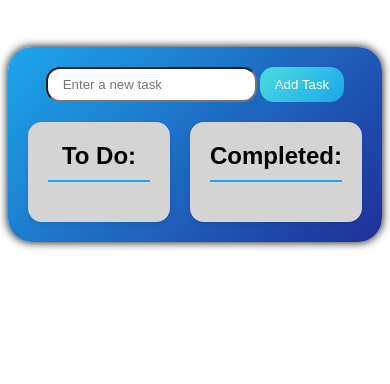
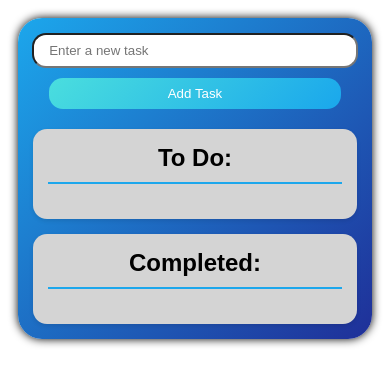
Before and after one commit to bokangkhumalo/ToDoListProject, a website: page public/index.html in a window 390 px wide. Shown: the part 60-444 px from the top of the page. Drawn offline with Linux system fonts and the light colour scheme; no server answers.

Commit message:
Update responsiveness

```diff
--- a/public/style.css
+++ b/public/style.css
@@ -111,3 +111,43 @@ button#add-task:hover {
   transform: scale(1.05);
   box-shadow: 0 2px 5px rgba(0, 0, 0, 0.2);
 }
+
+@media screen and (max-width: 768px) {
+  #app {
+    margin: 20px 10px;
+    padding: 15px;
+  }
+
+  .cards-container {
+    flex-direction: column;
+    gap: 15px;
+  }
+
+  .input-container {
+    flex-direction: column;
+    align-items: center;
+    gap: 10px;
+  }
+
+  input[type="text"] {
+    width: 90%;
+  }
+
+  button#add-task {
+    margin-left: 0;
+    width: 90%;
+  }
+
+  .card {
+    padding: 15px;
+  }
+
+  li {
+    padding: 8px;
+    flex-wrap: wrap;
+  }
+
+  .delete-btn {
+    margin-top: 5px;
+  }
+}
```
